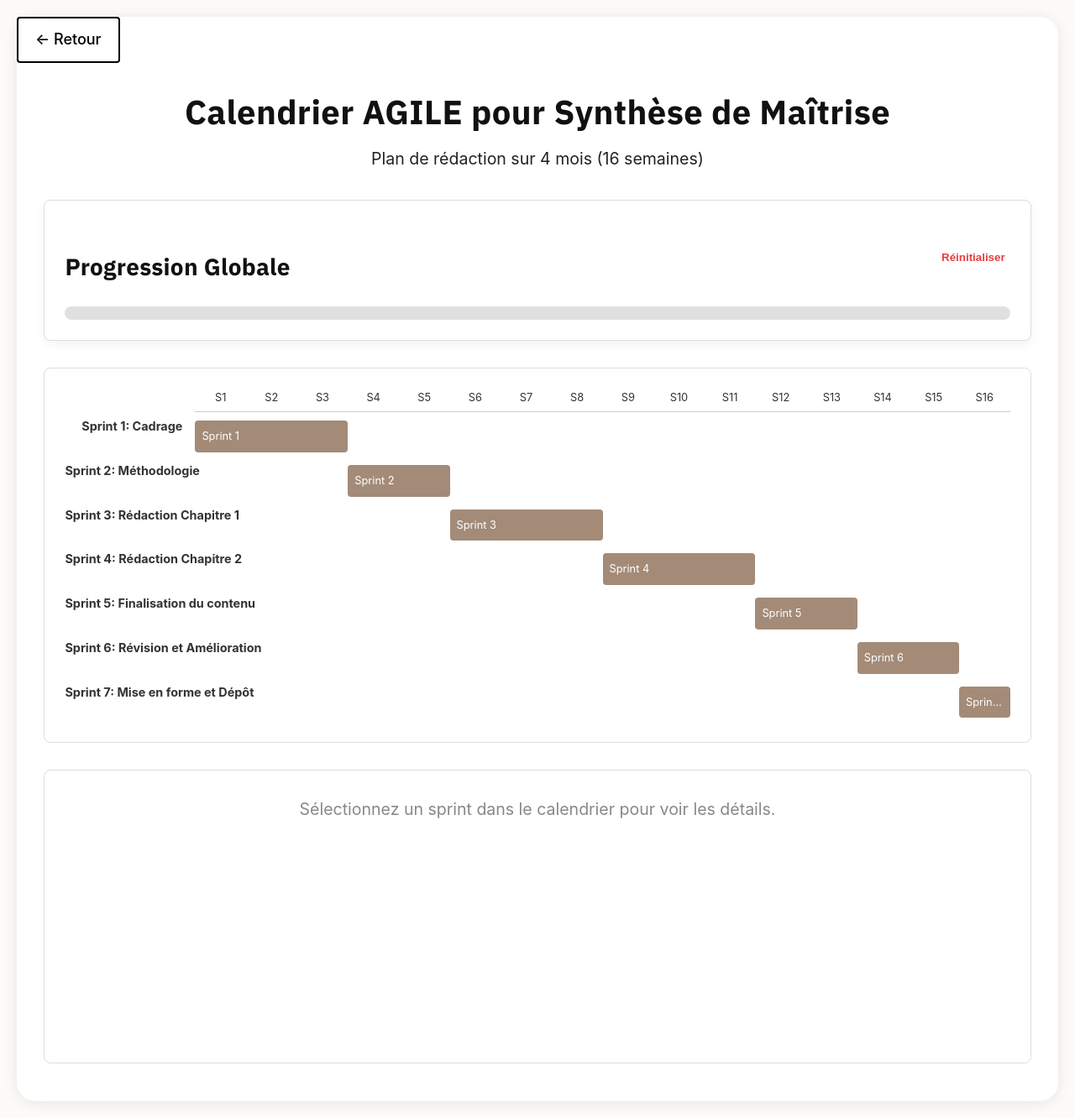
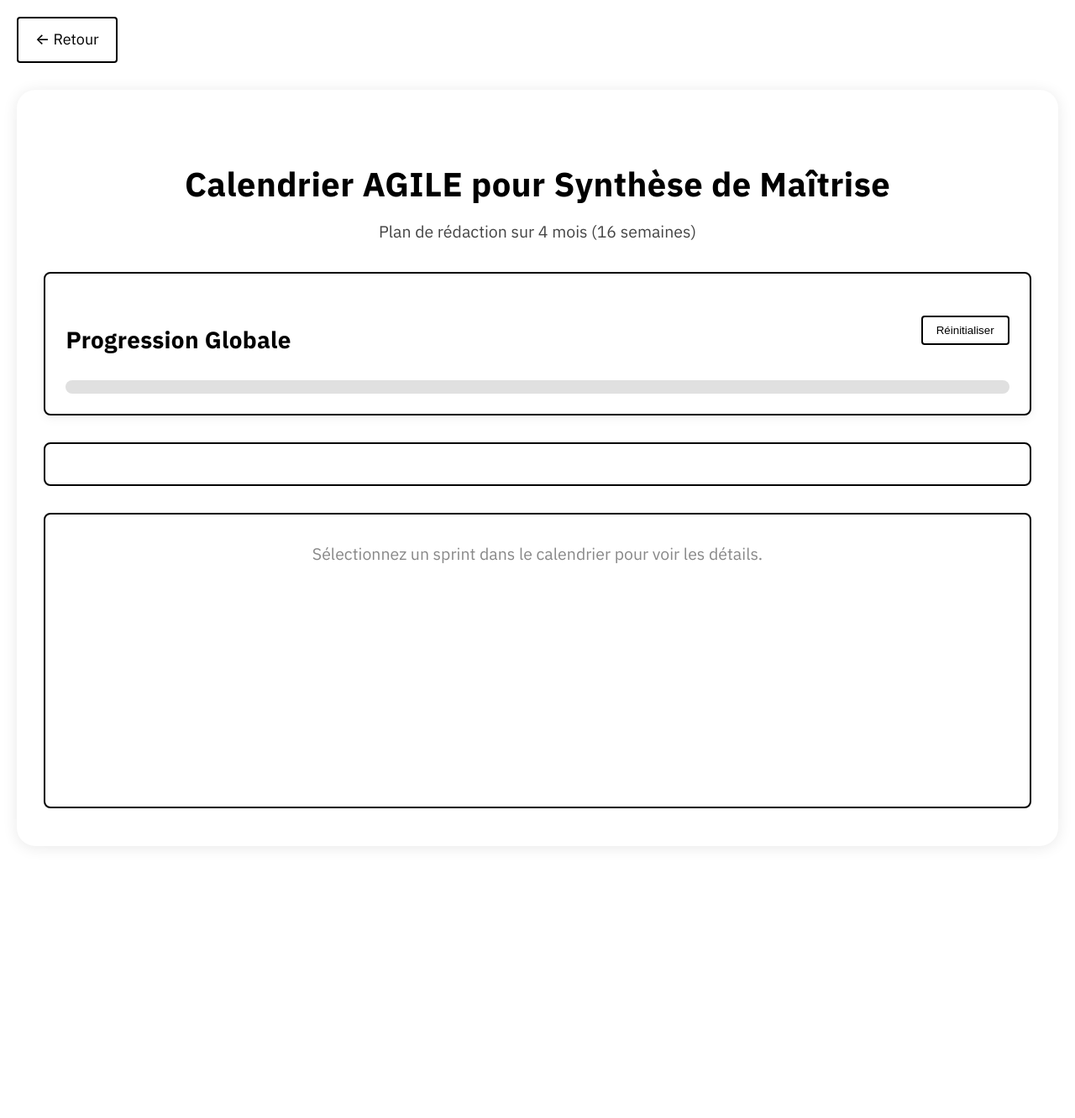
Before and after one commit to MADUP212/MADUP212.github.io, a Jekyll site: the page random/Calendrier_Agile.html, which Jekyll copies as it is, in a window 1280 px wide. Shown: the whole page at 84% size. Built offline with Jekyll 4.4.1, drawn with Linux system fonts in a browser that asks for light colours; after the commit the page ends 1028 px from its top, so only the background shows below that.

Commit message:
Update Calendrier_Agile.html

```diff
--- a/random/Calendrier_Agile.html
+++ b/random/Calendrier_Agile.html
@@ -7,9 +7,9 @@
     <title>Tableau de Bord AGILE - Synthèse de Maîtrise</title>
     <style>
         body {
-            font-family: -apple-system, BlinkMacSystemFont, 'Segoe UI', Roboto, Helvetica, Arial, sans-serif;
-            background-color: #fdfbf7;
-            color: #333;
+            font-family: 'IBM Plex Sans', -apple-system, BlinkMacSystemFont, 'Segoe UI', sans-serif;
+            background-color: #fff;
+            color: #000;
             margin: 0;
             padding: 20px;
         }
@@ -17,18 +17,6 @@
             max-width: 1200px;
             margin: 0 auto;
             position: relative;
-        }
-        .back-button {
-            position: absolute;
-            top: 0px;
-            left: 0px;
-            color: #fff;
-            background-color: rgba(0,0,0,0.6);
-            padding: 8px 12px;
-            text-decoration: none;
-            border-radius: 5px;
-            font-size: 1em;
-            z-index: 10;
         }
         header {
             text-align: center;
@@ -38,12 +26,19 @@
         h1 {
             font-size: 2.5rem;
             margin: 0;
+            color: #000;
+        }
+        h2, h3, h4 {
+            color: #000;
+        }
+        p {
+            color: #444;
         }
         .progress-section {
             background-color: #fff;
             padding: 1.5rem;
             border-radius: 8px;
-            border: 1px solid #ddd;
+            border: 2px solid #000;
             margin-bottom: 2rem;
             box-shadow: 0 4px 12px rgba(0,0,0,0.05);
         }
@@ -60,23 +55,30 @@
             height: 1rem;
         }
         #progressBar {
-            background-color: #333;
+            background-color: #000;
             height: 100%;
             border-radius: 999px;
             transition: width 0.5s ease-in-out;
         }
         #resetProgressBtn {
-            background: none;
-            border: none;
-            color: #e53e3e;
+            background: #fff;
+            border: 2px solid #000;
+            color: #000;
             cursor: pointer;
-            font-weight: bold;
+            font-weight: 500;
+            padding: 8px 16px;
+            border-radius: 4px;
+            transition: all 0.2s ease;
+        }
+        #resetProgressBtn:hover {
+            background-color: #000;
+            color: #fff;
         }
         #gantt-container {
             background-color: #fff;
             padding: 1.5rem;
             border-radius: 8px;
-            border: 1px solid #ddd;
+            border: 2px solid #000;
             overflow-x: auto;
             margin-bottom: 2rem;
         }
@@ -93,7 +95,8 @@
             text-align: center;
             font-size: 0.8rem;
             padding-bottom: 5px;
-            border-bottom: 1px solid #ccc;
+            border-bottom: 1px solid #000;
+            color: #000;
         }
         .gantt-sprint-label {
             font-weight: bold;
@@ -101,6 +104,7 @@
             padding-right: 10px;
             text-align: right;
             white-space: nowrap;
+            color: #000;
         }
         .gantt-sprint-bar-container {
             grid-column: 2 / -1;
@@ -109,7 +113,7 @@
             padding: 5px 0;
         }
         .gantt-sprint-bar {
-            background-color: #a38b78;
+            background-color: #606060;
             color: white;
             padding: 8px;
             border-radius: 4px;
@@ -121,14 +125,14 @@
             transition: background-color 0.2s;
         }
         .gantt-sprint-bar:hover, .gantt-sprint-bar.active {
-            background-color: #333;
+            background-color: #000;
         }
         /* Kanban Styles */
         #sprint-details {
             background-color: #fff;
             padding: 1.5rem;
             border-radius: 8px;
-            border: 1px solid #ddd;
+            border: 2px solid #000;
             min-height: 300px;
         }
         .kanban-board {
@@ -138,15 +142,17 @@
             margin-top: 1rem;
         }
         .kanban-column {
-            background-color: #f5f1e9;
+            background-color: #f8f8f8;
             border-radius: 8px;
             padding: 1rem;
+            border: 1px solid #e0e0e0;
         }
         .kanban-column h4 {
             margin-top: 0;
             text-align: center;
-            border-bottom: 2px solid #ddd;
+            border-bottom: 2px solid #000;
             padding-bottom: 0.5rem;
+            color: #000;
         }
         .kanban-cards {
             min-height: 200px;
@@ -158,6 +164,8 @@
             box-shadow: 0 2px 4px rgba(0,0,0,0.1);
             margin-bottom: 0.5rem;
             cursor: grab;
+            border: 1px solid #e0e0e0;
+            color: #000;
         }
         .kanban-card.dragging {
             opacity: 0.5;
@@ -165,9 +173,9 @@
     </style>
 </head>
 <body>
+    <a href="/" class="back-button" onclick="if(history.length > 1) { history.go(-1); return false; } else { return true; }">← Retour</a>
+
     <div class="container">
-        <!-- === BOUTON RETOUR CORRIGÉ === -->
-<a href="/" class="back-button" onclick="if(history.length > 1) { history.go(-1); return false; } else { return true; }">← Retour</a>
         <header>
             <h1>Calendrier AGILE pour Synthèse de Maîtrise</h1>
             <p>Plan de rédaction sur 4 mois (16 semaines)</p>
@@ -187,6 +195,7 @@
             <div id="gantt-container">
                 <div id="gantt-chart"></div>
             </div>
+
             <div id="sprint-details">
                 <p style="text-align: center; color: #888;">Sélectionnez un sprint dans le calendrier pour voir les détails.</p>
             </div>
@@ -244,6 +253,7 @@ document.addEventListener('DOMContentLoaded', () => {
 
                     const barContainer = document.createElement('div');
                     barContainer.className = 'gantt-sprint-bar-container';
+
                     const bar = document.createElement('div');
                     bar.className = 'gantt-sprint-bar';
                     bar.textContent = `Sprint ${sprint.id}`;
@@ -257,6 +267,7 @@ document.addEventListener('DOMContentLoaded', () => {
                         activeSprintBar = bar;
                         renderSprintDetails(sprint.id);
                     });
+
                     barContainer.appendChild(bar);
                     ganttChart.appendChild(barContainer);
                 });
@@ -326,24 +337,4 @@ document.addEventListener('DOMContentLoaded', () => {
                 });
             }
 
-    function updateProgressBar() {
-        const totalTasks = Object.keys(taskStatus).length;
-        const completedTasks = Object.values(taskStatus).filter(status => status === 'Terminé').length;
-        const progress = totalTasks > 0 ? (completedTasks / totalTasks) * 100 : 0;
-        document.getElementById('progressBar').style.width = `${progress}%`;
-    }
-
-    resetProgressBtn.addEventListener('click', () => {
-        if (confirm("Êtes-vous sûr de vouloir réinitialiser toute votre progression ?")) {
-            localStorage.removeItem(STORAGE_KEY);
-            initializeTaskStatus();
-            if (activeSprintBar) renderSprintDetails(activeSprintBar.dataset.sprintId);
-        }
-    });
-
-    generateGanttChart();
-    initializeTaskStatus();
-});
-</script>
-</body>
-</html>
+            function
```
Also changed, not shown: other parts of random/Calendrier_Agile.html (+1 -1 lines). Lines whose indentation alone changed are shown as unchanged.
